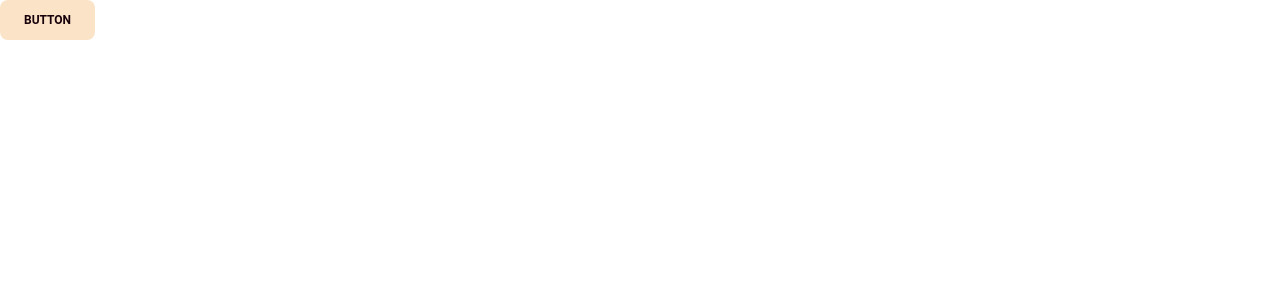
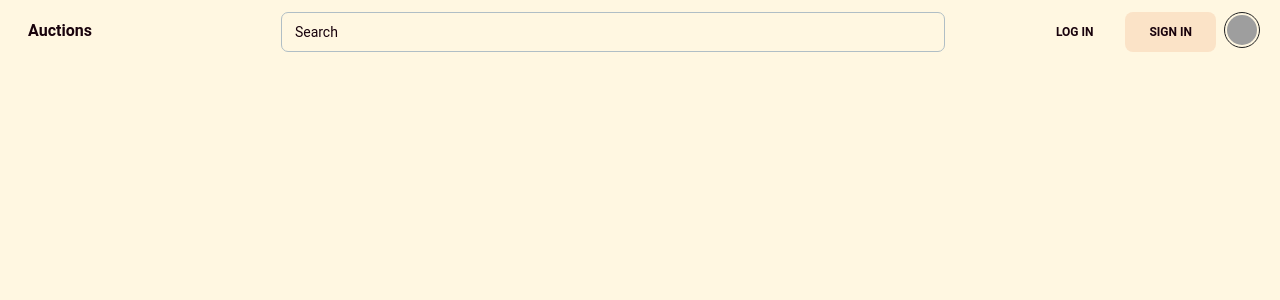
Before and after one commit to ThIEEEory-0F-754-baNaNas/Hackaton-auction, a React (Vite) app: page / in a window 1280 px wide. Shown: the top 300 px of the page. Built offline with nearby package versions, Linux system fonts and the light colour scheme; grey boxes are pictures that could not be loaded.

Commit message:
Feat: added navbar

```diff
--- a/src/App.tsx
+++ b/src/App.tsx
@@ -1,11 +1,12 @@
 import { Button, ThemeProvider } from "@material-tailwind/react";
 import theme from "./theme";
+import MainLayout from "./layout/MainLayout";
 
 function App() {
   return (
     <>
       <ThemeProvider value={theme}>
-        <Button>Button</Button>
+        <MainLayout />
       </ThemeProvider>
     </>
   );
--- a/src/index.css
+++ b/src/index.css
@@ -8,6 +8,8 @@
   --color-on-primary: #18020C;
 
   --color-background: #FFF7E1;
+
+  --left-drawer-width: 300px;
   /*
   TODO: add the following colors
 
@@ -23,11 +25,11 @@
   */
 }
 
-@media (prefers-color-scheme: dark) {
+/* @media (prefers-color-scheme: dark) {
   :root {
     --color-primary: #808F85;
     --color-on-primary: #F6CD61;
 
     --color-background: #18020C;
   }
-}
+} */
--- /dev/null
+++ b/src/layout/MainLayout.tsx
@@ -0,0 +1,98 @@
+import {
+  Avatar,
+  Button,
+  Input,
+  Menu,
+  MenuHandler,
+  MenuItem,
+  MenuList,
+  Typography,
+} from "@material-tailwind/react";
+import classNames from "classnames";
+import React from "react";
+
+function ProfileMenu() {
+  const [isMenuOpen, setIsMenuOpen] = React.useState(false);
+  const profileMenuItems = [
+    { label: "Profile" },
+    { label: "Settings" },
+    { label: "Log out" },
+  ];
+
+  const closeMenu = () => setIsMenuOpen(false);
+
+  return (
+    <Menu open={isMenuOpen} handler={setIsMenuOpen} placement="bottom-end">
+      <MenuHandler>
+        <Avatar
+          variant="circular"
+          size="sm"
+          alt="tania andrew"
+          className="border border-gray-900 p-0.5 cursor-pointer"
+          src="https://images.unsplash.com/photo-1633332755192-727a05c4013d?ixlib=rb-1.2.1&ixid=MnwxMjA3fDB8MHxwaG90by1wYWdlfHx8fGVufDB8fHx8&auto=format&fit=crop&w=1480&q=80"
+        />
+      </MenuHandler>
+      <MenuList className="p-1">
+        {profileMenuItems.map(({ label }, key) => {
+          const isLastItem = key === profileMenuItems.length - 1;
+          return (
+            <MenuItem
+              key={label}
+              onClick={closeMenu}
+              className={`flex items-center gap-2 rounded ${classNames({
+                "hover:bg-red-500/10 focus:bg-red-500/10 active:bg-red-500/10":
+                  isLastItem,
+              })}`}
+            >
+              <Typography
+                as="span"
+                variant="small"
+                className="font-normal"
+                color={isLastItem ? "red" : "inherit"}
+              >
+                {label}
+              </Typography>
+            </MenuItem>
+          );
+        })}
+      </MenuList>
+    </Menu>
+  );
+}
+
+const Navbar = () => {
+  return (
+    <div className="text-on-primary flex">
+      <Typography
+        as="a"
+        href="#"
+        variant="h6"
+        className="mr-4 ml-2 cursor-pointer py-1.5 w-drawer"
+      >
+        Auctions
+      </Typography>
+
+      <div className="flex justify-between w-full">
+        <div className="flex-grow pr-9 max-w-[700px]">
+          <Input label="Search" crossOrigin={"unknown"} />
+        </div>
+
+        <div className="flex gap-2 min-w-fit">
+          <Button variant="text">Log in</Button>
+          <Button variant="gradient">Sign in</Button>
+          <ProfileMenu />
+        </div>
+      </div>
+    </div>
+  );
+};
+
+const MainLayout = () => {
+  return (
+    <div className="w-screen h-screen bg-bg px-5 pt-3">
+      <Navbar />
+    </div>
+  );
+};
+
+export default MainLayout;
--- a/src/theme.ts
+++ b/src/theme.ts
@@ -28,7 +28,38 @@ const theme = {
         },
         text: {
           primary: {
-            color: "text-primary",
+            color: "text-on-primary",
+          },
+        },
+      },
+    },
+  },
+  input: {
+    defaultProps: {
+      color: "outlined",
+    },
+    styles: {
+      base: {
+        input: {
+          color: "text-on-primary",
+        },
+        label: {
+          color: "text-on-primary",
+        },
+      },
+    },
+  },
+  menu: {
+    styles: {
+      base: {
+        menu: {
+          bg: "bg-bg",
+          color: "text-on-bg",
+        },
+        item: {
+          initial: {
+            bg: "hover:bg-primary",
+            color: "hover:text-on-primary ",
           },
         },
       },
--- a/tailwind.config.js
+++ b/tailwind.config.js
@@ -1,3 +1,4 @@
+import { drawer } from "@material-tailwind/react";
 import withMT from "@material-tailwind/react/utils/withMT";
 
 /** @type {import('tailwindcss').Config} */
@@ -12,6 +13,9 @@ export default withMT({
 
         // TODO: Map colors from the index.css
       },
+      width: {
+        drawer: "var(--left-drawer-width)",
+      },
     },
   },
   plugins: [],
```
